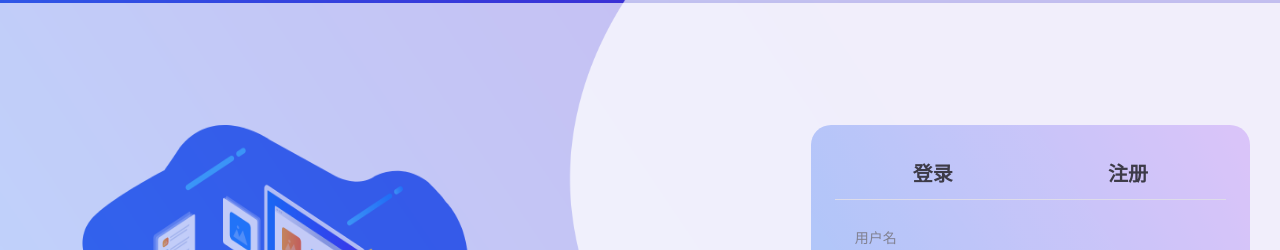
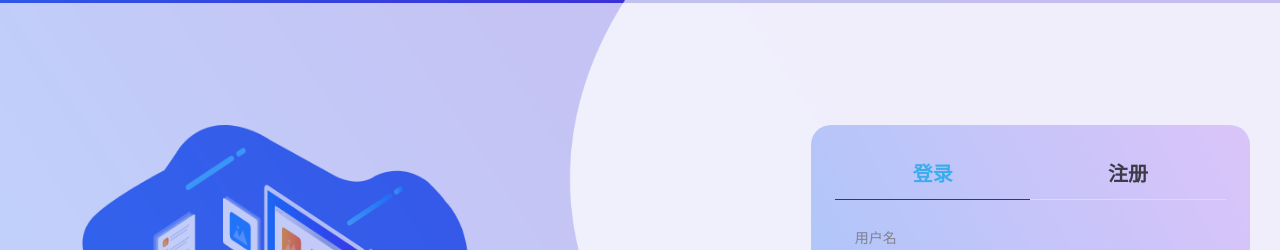
Before and after one commit to xu756/ginwebvue2, a Vue app: page /login in a window 1280 px wide. Shown: the top 250 px of the page. Built offline with nearby package versions, Linux system fonts and the light colour scheme.

Commit message:
tab切换

```diff
--- a/src/pages/login/index.vue
+++ b/src/pages/login/index.vue
@@ -8,8 +8,20 @@
       <div class="form_box">
         <!-- 切换 -->
         <div class="form_tab">
-          <div class="tab_item" @click="tab('login')">登录</div>
-          <div class="tab_item" @click="tab('register')">注册</div>
+          <div
+            class="tab_item"
+            @click="tab('login')"
+            :class="{ active: this.show == 'login' }"
+          >
+            登录
+          </div>
+          <div
+            class="tab_item"
+            @click="tab('register')"
+            :class="{ active: this.show == 'register' }"
+          >
+            注册
+          </div>
         </div>
         <div class="form_container">
           <login-box v-if="show == 'login'"></login-box>
@@ -90,8 +102,8 @@ export default {
         width: 100%;
         height: 50px;
         .active {
-          color: #00a0e9;
-          border-bottom: 1px solid #000;
+          color: #00a0e9!important;
+          border-bottom: 1px solid #000 !important;
         }
         .tab_item {
           width: 50%;
@@ -104,13 +116,10 @@ export default {
           font-size: 20px;
           font-weight: bold;
           cursor: pointer;
-          &:hover {
-            color: #00a0e9;
-            border-bottom: 1px solid #000;
-          }
+
         }
       }
-      .form_container{
+      .form_container {
         margin-top: 20px;
         width: 90%;
         margin-left: 5%;
```
